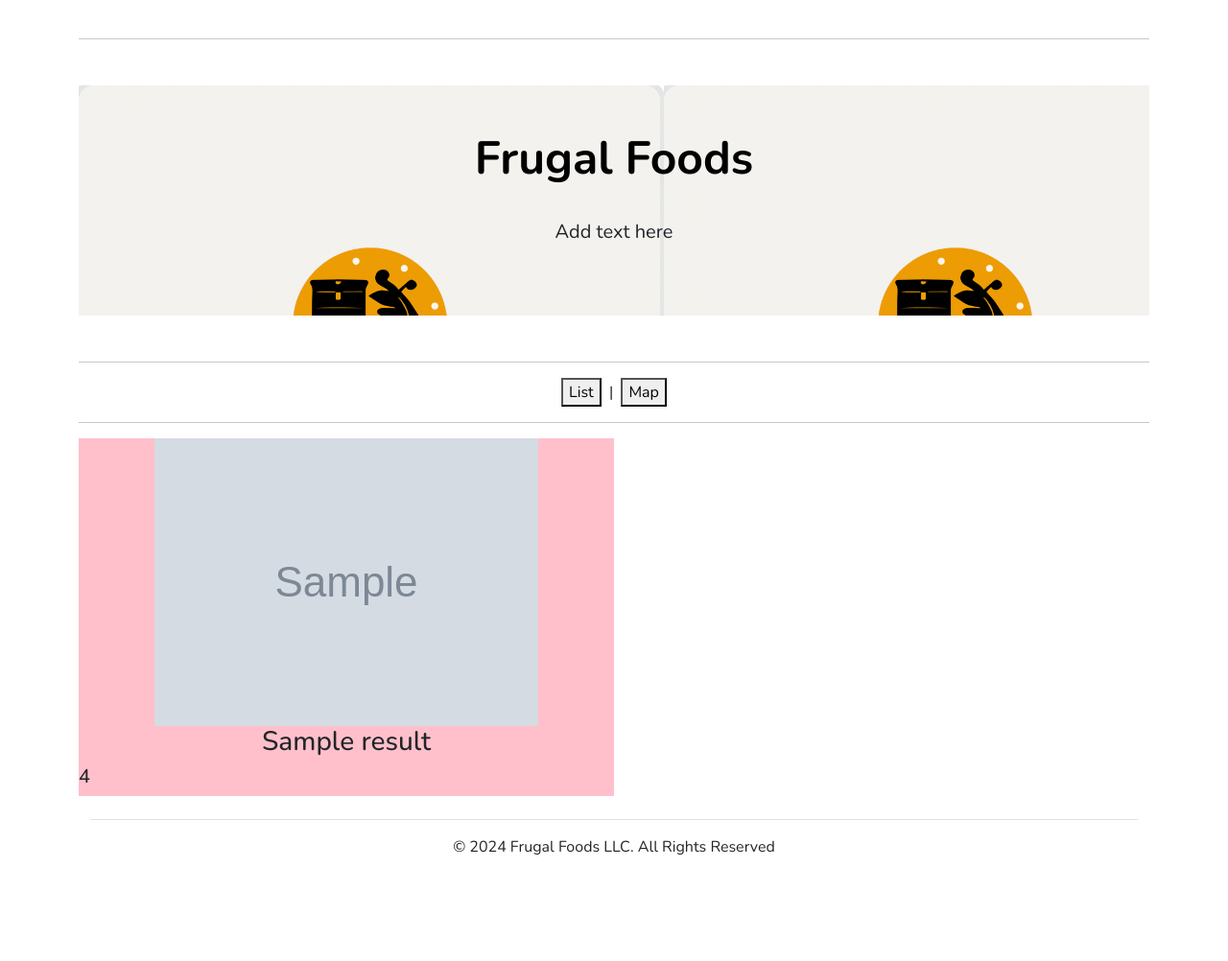
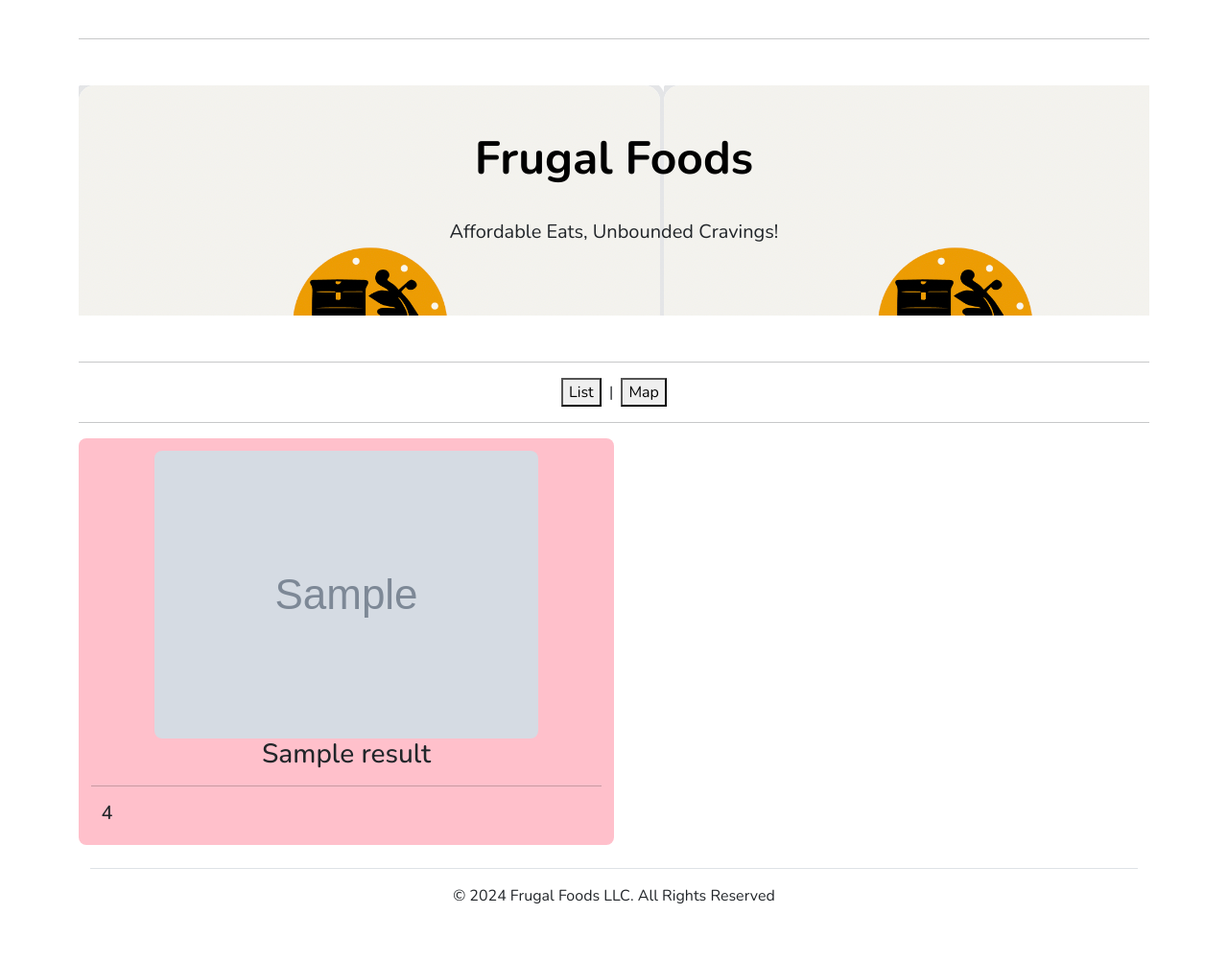
Before and after one commit to STEAM-Center-NYC/10038-Aggregating-Delivery-Service-Prices-To-Determine-The-Best-Deal, a Flask app: template templates/index.jinja in a window 1280 px wide. Shown: the part 72-1074 px from the top of the page at 96% size. Before the commit the page ends 963 px from the top, so only its background shows below. Run offline with Flask 3, Linux system fonts and the light colour scheme; the template is opened without the code that fills it: most values are stand-ins (such as "Sample title", 1, 10 or a date in 2020); grey boxes marked "Sample" are stand-in pictures.

Commit message:
Initial changes

```diff
--- a/static/styles.css
+++ b/static/styles.css
@@ -36,4 +36,10 @@
 
 .grid_items {
     text-align: center;
+    padding: 13px;
+    border-radius: 8px;
 }
+
+#picture {
+    border-radius: 8px;
+}
--- a/templates/index.jinja
+++ b/templates/index.jinja
@@ -8,7 +8,7 @@
         <h1 class="display-5 fw-bold text-body-emphasis">Frugal Foods</h1>
         <br>
         <div class="col-lg-6 mx-auto">
-            <p class="lead mb-4">Add text here</p>
+            <p class="lead mb-4">Affordable Eats, Unbounded Cravings!</p>
         </div>
     </div>
     <hr>
@@ -21,12 +21,13 @@
     <div id="contents_list" class="grid">
         {% for results in restaurants %}
         <div class="grid_items" style="background-color: pink;">
-            <img src={{results.image}}>
+            <img src={{results.image}} id="picture">
             <h3>
                 {{results.restaurant_name}}
             </h3>
+            <hr>
             <h5 style="text-align:left;">
-                {{results.rating}}
+                &nbsp;&nbsp;{{results.rating}}
             </h5>
         </div>
         {% endfor %}
```
